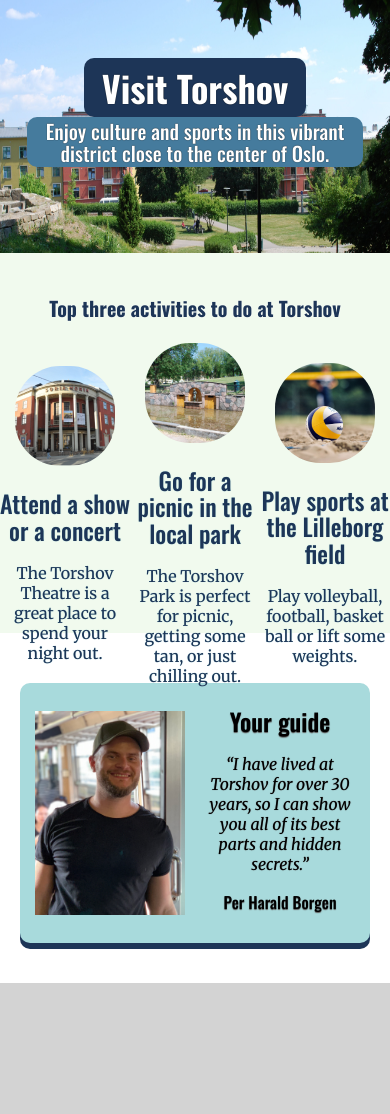
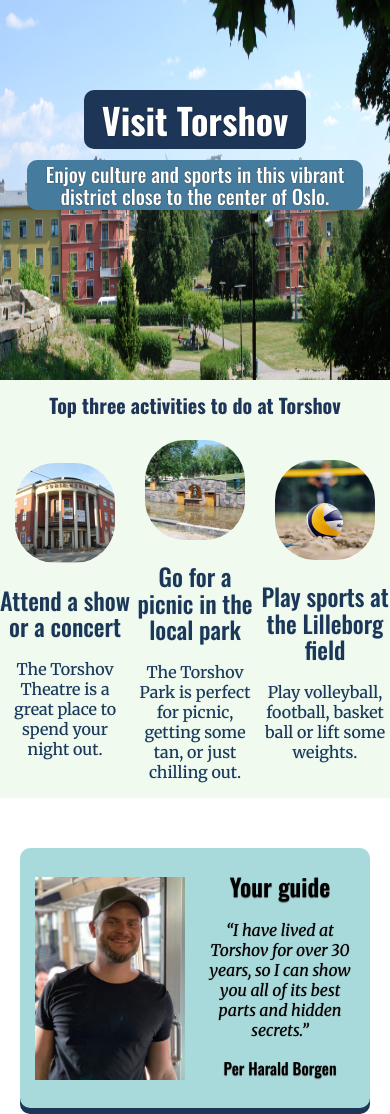
Before and after one commit to HansHKF/Solo-Project-ResponsiveDemo, a plain HTML site: page index.html in a window 390 px wide. Before the commit the page ends 983 px from the top, so only its background shows below. Drawn offline with nearby package versions, Linux system fonts and the light colour scheme.

Commit message:
Update styles.css
Final edit

```diff
--- a/styles.css
+++ b/styles.css
@@ -15,7 +15,7 @@ font-family: 'Oswald', sans-serif;
 body {
     text-align: center;
     margin: 0 auto;
-    /* width:720px */
+    /* max-width: 720px;  try it*/
     background-color: lightgrey;
 }
 
@@ -31,17 +31,15 @@ body {
 
 #activity img {
     width: 100px;
-    border-radius: 45%;
+    border-radius: 40%;
 }
 
 .center-element {
     display: flex;
     justify-content: center;
     align-items: center;
+
 }
-
-
-
 
 .sub-activities {
     width: 230px;
@@ -65,14 +63,15 @@ p {
     text-shadow: 0px 0px 1px #A8DADC;
 }
 
+#hero {
+    background: lightgray url(images/torshov-image.png) center/100% 100% no-repeat;
+    min-height: 360px;
+    /*Padding-bottom lets the image "container" scale freely with resolution changes. */
+    padding-bottom: 5%;
+
+}
 
 
-#hero {
-    background: url(images/torshov-image.png) lightgray 0px / 102% 100% no-repeat;
-    height: 45vh;
-
-
-}
 
 .hero-welcome {
 
@@ -86,8 +85,6 @@ p {
     text-shadow: 0px 0px 1px black;
     padding: 3px 18px 3px 18px;
     border-radius: 10px;
-
-
 
 
 }
@@ -104,6 +101,7 @@ p {
     text-shadow: 0px 0px 1px black;
     padding: 3px 18px 3px 18px;
     border-radius: 10px;
+
 
 }
 
@@ -134,7 +132,7 @@ p {
 }
 
 #guide {
-    height: 350px;
+
     background-color: #FFF;
     padding-top: 50px;
 }
@@ -183,8 +181,6 @@ p {
 
 }
 
-/* CONTINUE WORKIONG FROM HERE !!!!!!!!!!!!!!!!!!!!!! RESPONSIVE LOOOOOOOk*/
-
 /* ... Other styles remain unchanged ... */
 /* Apply responsive styles using media queries */
 @media only screen and (min-width: 700px) {
@@ -196,31 +192,11 @@ p {
 /* Apply responsive styles using media queries */
 @media only screen and (max-width: 700px) {
 
-    /* Adjust styles for screens up to 700px in width */
-    #hero {
-        height: 30vh;
-        /* Adjust the height for smaller screens */
-    }
-
-    .hero-welcome {
-        width: fit-content;
-        /* Adjust the width for smaller screens */
-
-    }
-
-    .one {
-        height: 10vh;
-
-    }
-
-    .two {
-        padding-top: 10px;
-        height: 10vh;
-
-    }
 
     #activity {
-        height: 340px;
+        min-height: 340px;
+        height: min-content;
+        padding-top: 10px;
         /* Decrease the height for smaller screens */
     }
 
```
